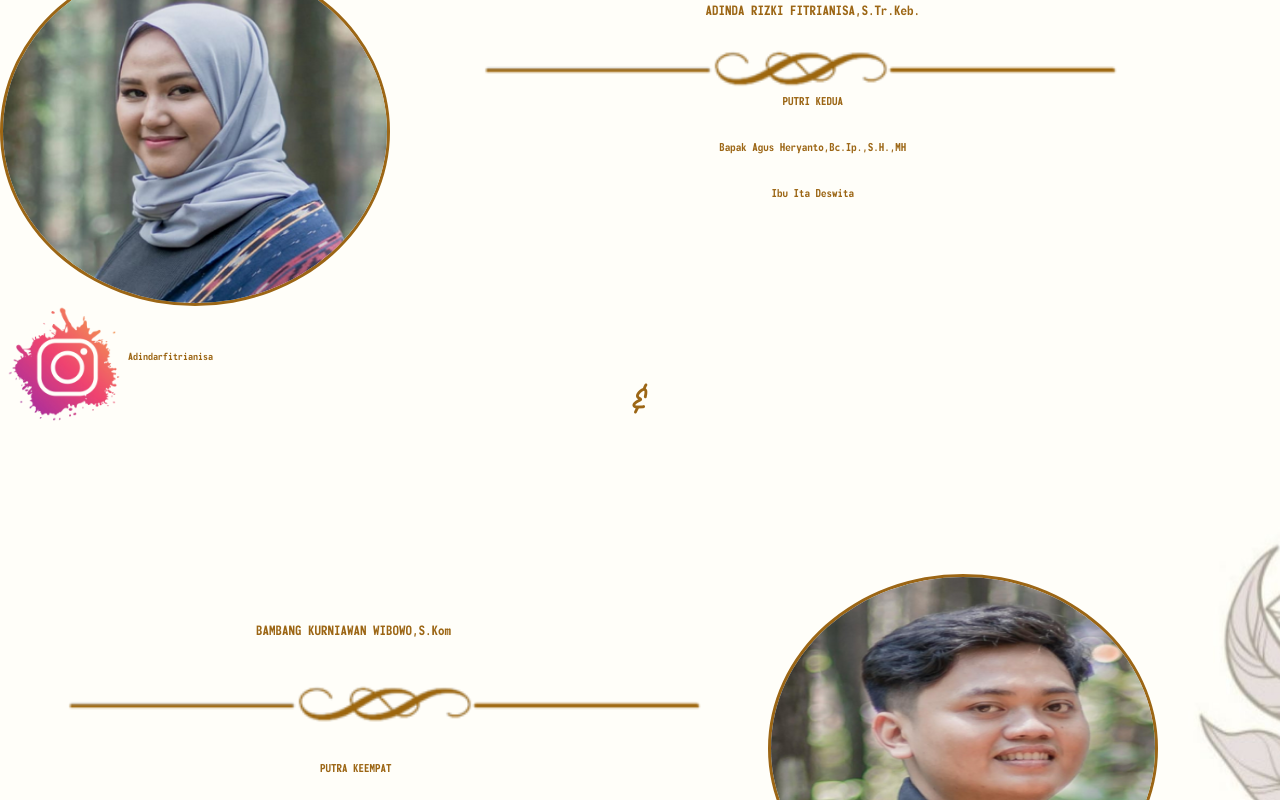
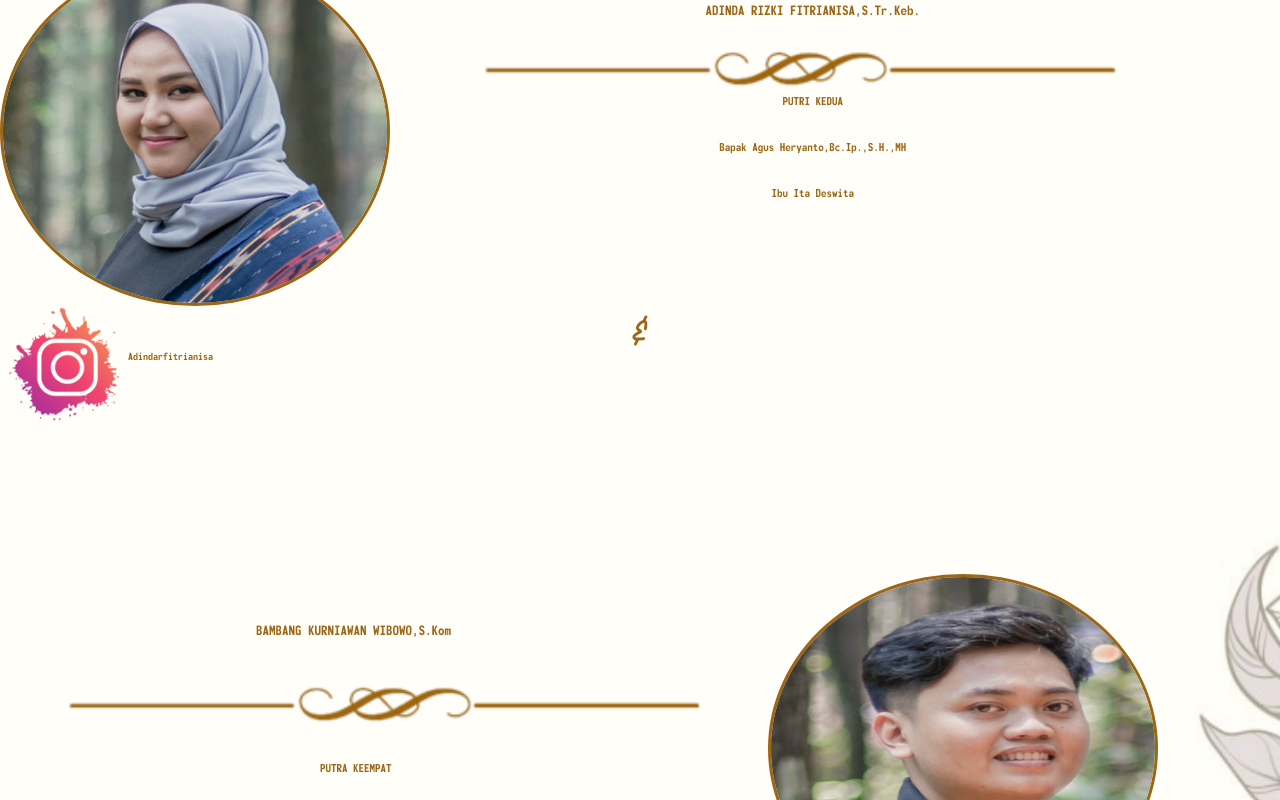
Before and after one commit to bembengggg/weddingbambangdinda, a React (Create React App) app: page /Couple in a window 1280 px wide. Shown: the part 957-1757 px from the top of the page. Built offline with nearby package versions, Linux system fonts and the light colour scheme; a web font is replaced by a local one.

Commit message:
text label

```diff
--- a/src/Component/Couple/Couple.css
+++ b/src/Component/Couple/Couple.css
@@ -217,7 +217,7 @@
     display: flex;
     justify-content: center;
     align-items: center;
-    top: 58%;
+    top: 55%;
     width: 100%;
     font-family: 'Rattman';
 
```
